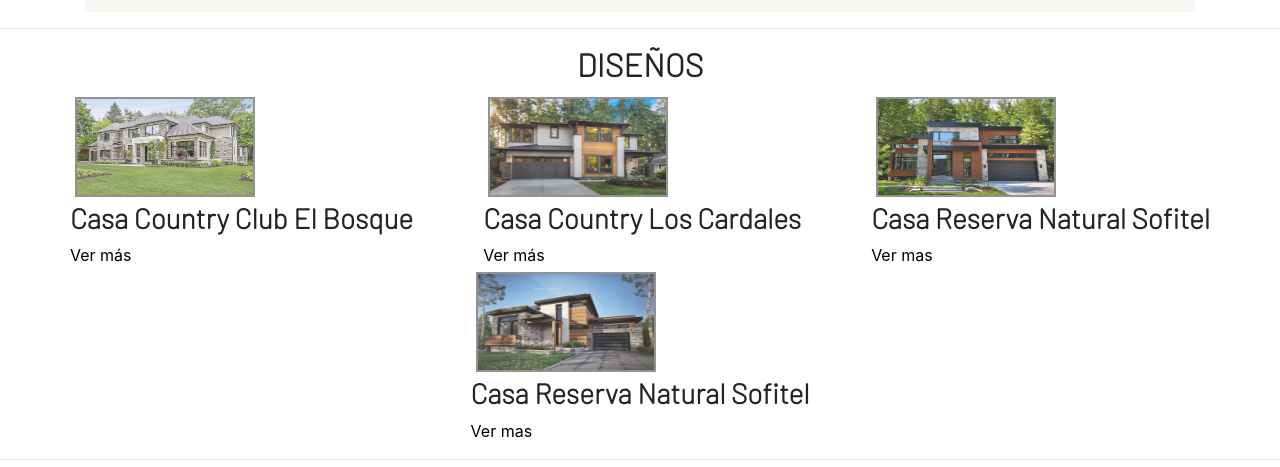
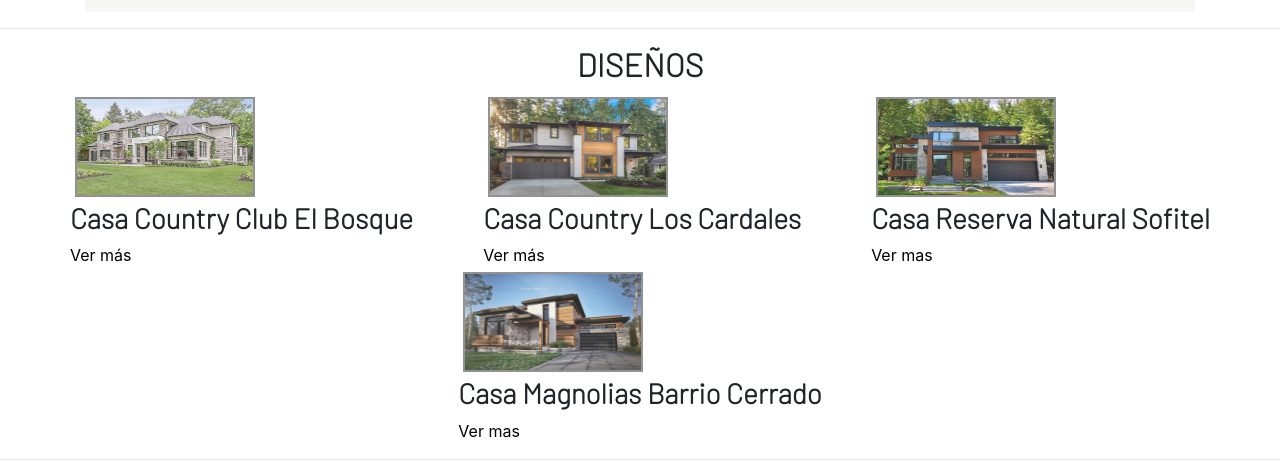
Before and after one commit to jamaidana/MaidanaConstruccion, a website: page index.html in a window 1280 px wide. Shown: the part 839-1306 px from the top of the page. Drawn offline with nearby package versions, Linux system fonts and the light colour scheme; files that its build step writes are made by us from their sources.

Commit message:
Modificaciones Articles

```diff
--- a/index.html
+++ b/index.html
@@ -100,7 +100,7 @@
             <article>
                 <IMG src="Imagenes/Magnolias/diseño_casa_barrio_magnolias.jpg" alt="diseño_casa_magnolias_maidana"
                     class="foto 4">
-                <h3>Casa Reserva Natural Sofitel</h3>
+                <h3>Casa Magnolias Barrio Cerrado</h3>
                 <a href="">Ver mas</a>
             </article>
         </main>
```
